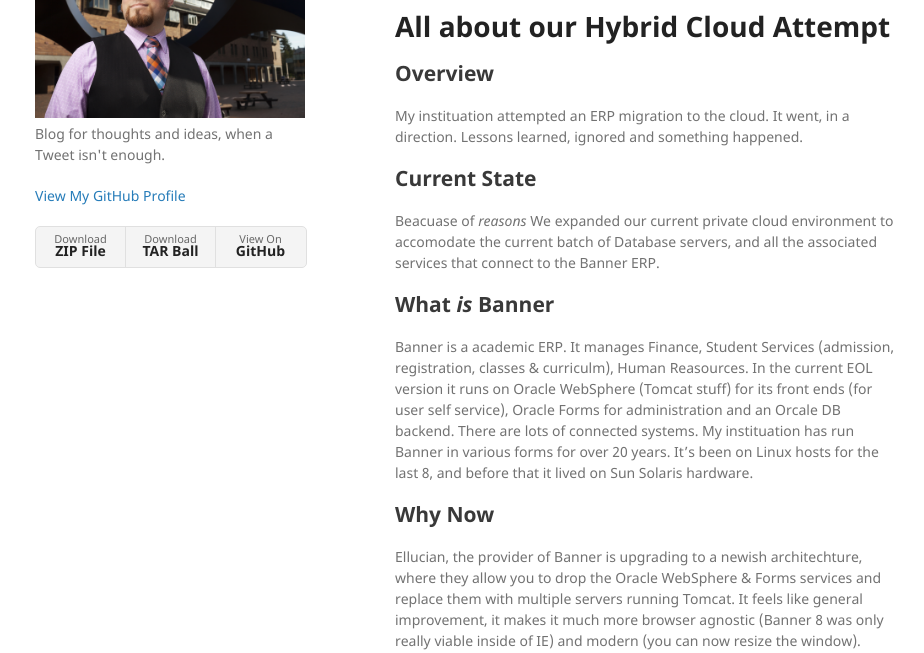
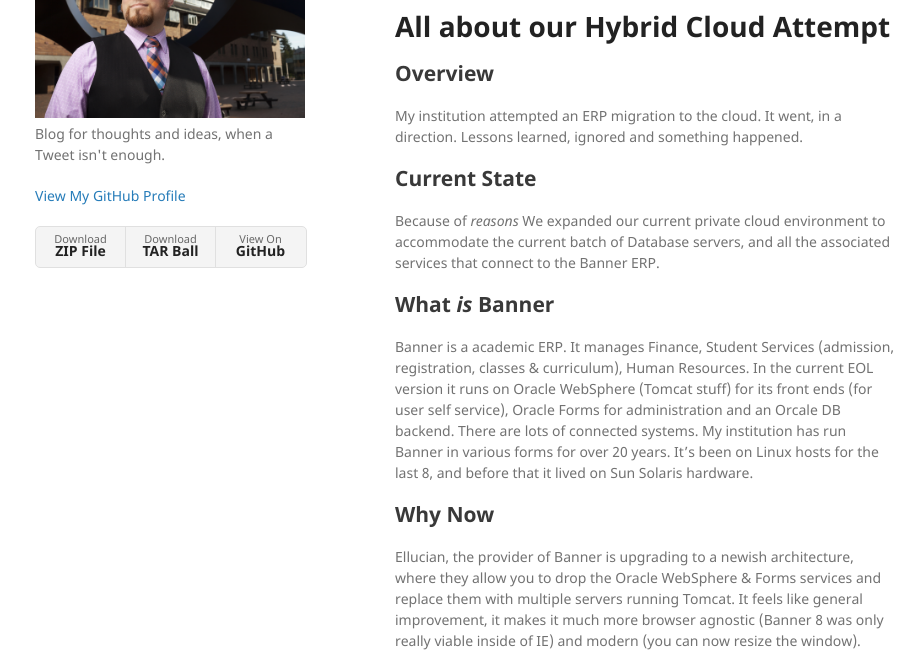
Before and after one commit to jonjunell/jonjunell.github.io, a Jekyll site: the page built from cloudy.md, in a window 1280 px wide and 1069 px high. Shown: the part 160-813 px from the top of the window, without its empty margins (175-1099 px from the left). Built offline with Jekyll 4.4.1, drawn with Linux system fonts in a browser that asks for light colours.

```diff
--- a/cloudy.md
+++ b/cloudy.md
@@ -10,19 +10,19 @@ author: jon
 
 ## Overview
 
-My instituation attempted an ERP migration to the cloud.  It went, in a direction.  Lessons learned, ignored and something happened.
+My institution attempted an ERP migration to the cloud.  It went, in a direction.  Lessons learned, ignored and something happened.
 
 ## Current State
 
-Beacuase of _reasons_ We expanded our current private cloud environment to accomodate the current batch of Database servers, and all the associated services that connect to the Banner ERP.
+Because of _reasons_ We expanded our current private cloud environment to accommodate the current batch of Database servers, and all the associated services that connect to the Banner ERP.
 
 ## What _is_ Banner
 
-Banner is a academic ERP.  It manages Finance, Student Services (admission, registration, classes & curriculm), Human Reasources.  In the current EOL version it runs on Oracle WebSphere (Tomcat stuff) for its front ends (for user self service), Oracle Forms for administration and an Orcale DB backend.  There are lots of connected systems.  My instituation has run Banner in various forms for over 20 years.  It's been on Linux hosts for the last 8, and before that it lived on Sun Solaris hardware.
+Banner is a academic ERP.  It manages Finance, Student Services (admission, registration, classes & curriculum), Human Resources.  In the current EOL version it runs on Oracle WebSphere (Tomcat stuff) for its front ends (for user self service), Oracle Forms for administration and an Orcale DB backend.  There are lots of connected systems.  My institution has run Banner in various forms for over 20 years.  It's been on Linux hosts for the last 8, and before that it lived on Sun Solaris hardware.
 
 ## Why Now
 
-Ellucian, the provider of Banner is upgrading to a newish architechture, where they allow you to drop the Oracle WebSphere & Forms services and replace them with multiple servers running Tomcat.  It feels like general improvement, it makes it much more browser agnostic (Banner 8 was only really viable inside of IE) and modern (you can now resize the window).
+Ellucian, the provider of Banner is upgrading to a newish architecture, where they allow you to drop the Oracle WebSphere & Forms services and replace them with multiple servers running Tomcat.  It feels like general improvement, it makes it much more browser agnostic (Banner 8 was only really viable inside of IE) and modern (you can now resize the window).
 
 ## Deeper Dives
 
```
Also changed, not shown: emoctrl.md (added, +32 -0 lines), index.md (+20 -16 lines).
